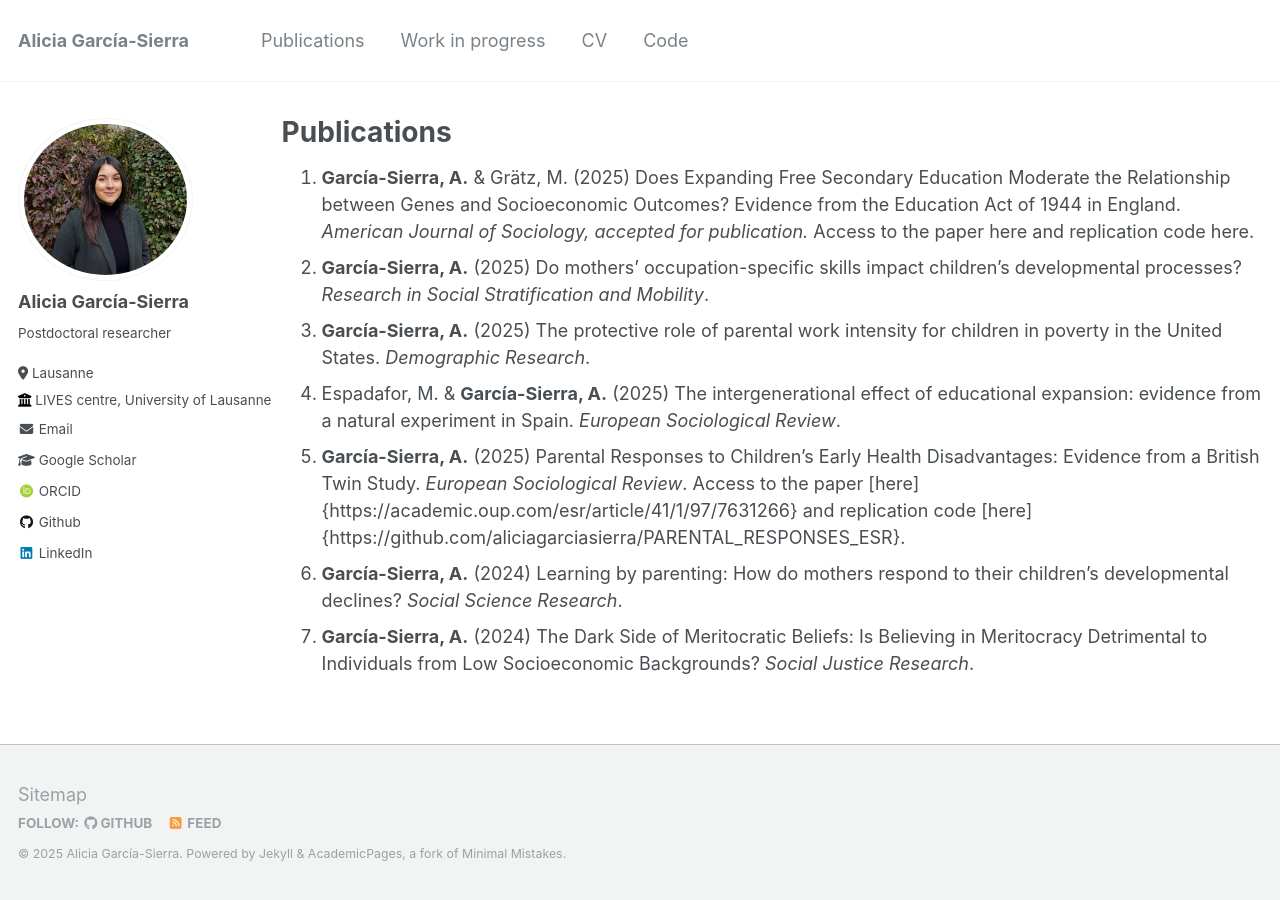
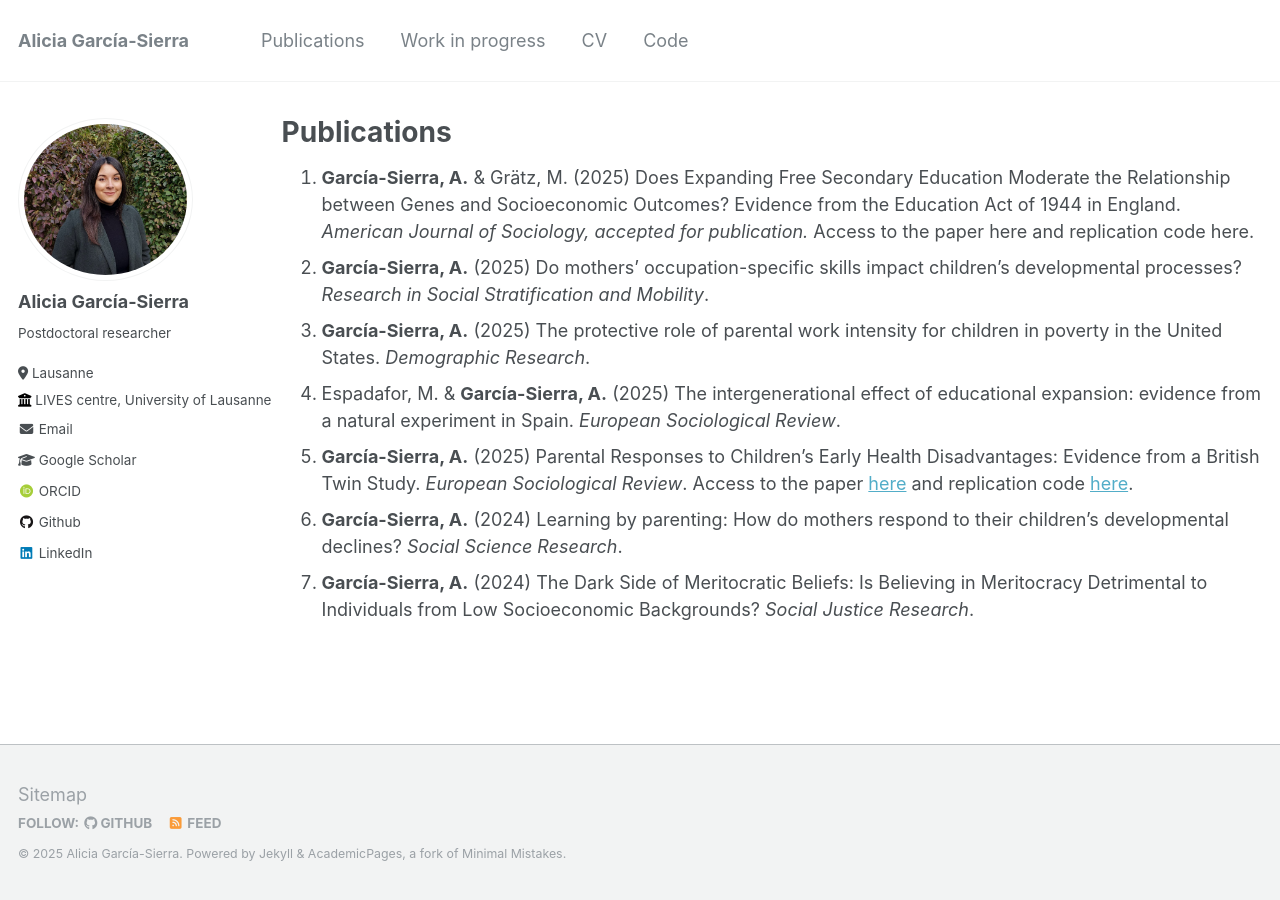
Before and after one commit to aliciagarciasierra/aliciagarciasierra.github.io, a Jekyll site: the page built from _pages/publications.md, in a window 1280 px wide. Built offline with Jekyll 4.4.1, drawn with Linux system fonts in a browser that asks for light colours; some web fonts are replaced.

Commit message:
Update publications.md

```diff
--- a/_pages/publications.md
+++ b/_pages/publications.md
@@ -9,6 +9,6 @@ author_profile: true
 2. **García-Sierra, A.** (2025) Do mothers’ occupation-specific skills impact children’s developmental processes? _Research in Social Stratification and Mobility_.
 3. **García-Sierra, A.** (2025) The protective role of parental work intensity for children in poverty in the United States. _Demographic Research_.
 4. Espadafor, M. & **García-Sierra, A.** (2025) The intergenerational effect of educational expansion: evidence from a natural experiment in Spain. _European Sociological Review_.
-5. **García-Sierra, A.** (2025) Parental Responses to Children’s Early Health Disadvantages: Evidence from a British Twin Study. _European Sociological Review_. Access to the paper [here]{https://academic.oup.com/esr/article/41/1/97/7631266} and replication code [here]{https://github.com/aliciagarciasierra/PARENTAL_RESPONSES_ESR}.
+5. **García-Sierra, A.** (2025) Parental Responses to Children’s Early Health Disadvantages: Evidence from a British Twin Study. _European Sociological Review_. Access to the paper [here](https://academic.oup.com/esr/article/41/1/97/7631266) and replication code [here](https://github.com/aliciagarciasierra/PARENTAL_RESPONSES_ESR).
 6. **García-Sierra, A.** (2024) Learning by parenting: How do mothers respond to their children’s developmental declines? _Social Science Research_.
 7. **García-Sierra, A.** (2024) The Dark Side of Meritocratic Beliefs: Is Believing in Meritocracy Detrimental to Individuals from Low Socioeconomic Backgrounds? _Social Justice Research_.
```
